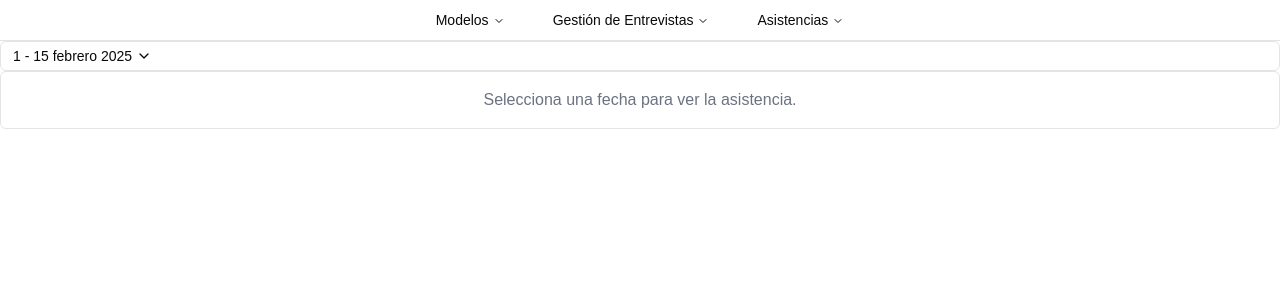
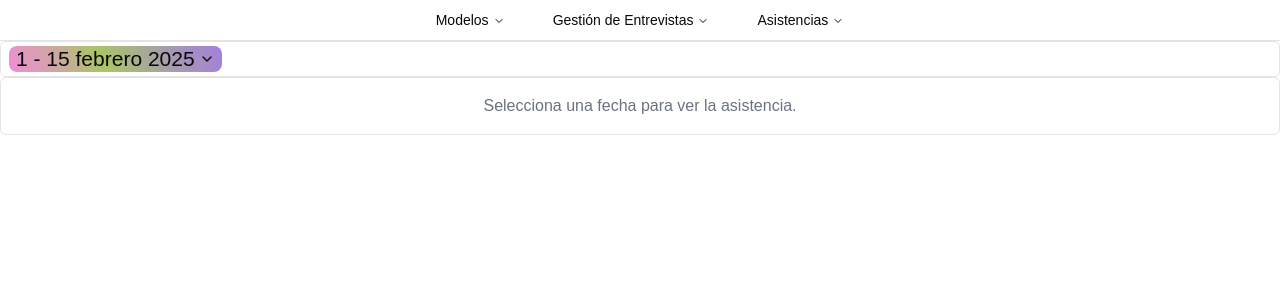
Before and after one commit to JoseFer2001/DesarrolloWeb, a Next.js app: page /asistencias in a window 1280 px wide. Shown: the top 300 px of the page. Built offline with nearby package versions, Linux system fonts and the light colour scheme.

Commit message:
Configuracion de inicio de sesión

```diff
--- a/src/app/entrevistas/page.tsx
+++ b/src/app/entrevistas/page.tsx
@@ -1,5 +1,6 @@
 "use client";
 
+import { MainNav } from "@/components/ui/nav-principal";
 import { useRouter } from "next/navigation";
 
 export default function Entrevistas() {
--- a/src/app/login/page.tsx
+++ b/src/app/login/page.tsx
@@ -20,7 +20,6 @@ export default function Login() {
     const users: User[] = JSON.parse(localStorage.getItem("users") || "[]");
 
     if (isRegistering) {
-      // Registrar usuario
       const userExists = users.some((user: User) => user.email === email);
       if (userExists) {
         alert("El usuario ya existe");
@@ -31,7 +30,6 @@ export default function Login() {
         setIsRegistering(false);
       }
     } else {
-      // Iniciar sesión
       const user = users.find((user: User) => user.email === email && user.password === password);
       if (user) {
         localStorage.setItem("auth", "true");
@@ -43,24 +41,30 @@ export default function Login() {
   };
 
   return (
-    <div className="flex h-screen items-center justify-center bg-gray-100">
-      <form className="rounded-lg bg-white p-6 shadow-md" onSubmit={handleSubmit}>
-        <h2 className="mb-4 text-center text-2xl font-bold">{isRegistering ? "Registro" : "Iniciar Sesión"}</h2>
+    <div
+      className="flex h-screen items-center justify-center bg-cover bg-center"
+      style={{ backgroundImage: "url('/fondo.jpg')", backgroundColor: "rgba(0, 0, 0, 0.5)", backgroundBlendMode: "overlay" }}
+    >
+      <form className="rounded-lg bg-white/10 p-6 shadow-md backdrop-blur-md w-96 border border-white/20 mt-10">
+        <img src="/user-icon.png" alt="User Icon" className="w-16 mx-auto mb-4" />
+        <h2 className="mb-4 text-center text-2xl font-bold text-white">
+          {isRegistering ? "Registro" : "Iniciar Sesión"}
+        </h2>
         <input
           type="email"
           placeholder="Correo electrónico"
-          className="mb-2 w-full rounded border p-2"
+          className="mb-2 w-full rounded border p-2 bg-white/30 text-white placeholder-gray-300 focus:outline-none focus:ring-2 focus:ring-blue-400"
           value={email}
           onChange={(e) => setEmail(e.target.value)}
         />
         <input
           type="password"
           placeholder="Contraseña"
-          className="mb-2 w-full rounded border p-2"
+          className="mb-2 w-full rounded border p-2 bg-white/30 text-white placeholder-gray-300 focus:outline-none focus:ring-2 focus:ring-blue-400"
           value={password}
           onChange={(e) => setPassword(e.target.value)}
         />
-        <button className="w-full rounded bg-blue-500 p-2 text-white">
+        <button className="w-full rounded bg-blue-500 p-2 text-white hover:shadow-lg transition-all">
           {isRegistering ? "Registrarse" : "Ingresar"}
         </button>
         <p className="mt-2 cursor-pointer text-center text-blue-500" onClick={() => setIsRegistering(!isRegistering)}>
--- a/src/components/AsistenciaComponents/QuincenaAsistencias.tsx
+++ b/src/components/AsistenciaComponents/QuincenaAsistencias.tsx
@@ -52,7 +52,7 @@ const Quincenas: React.FC<QuincenaProps> = ({ onChangeQuincena = () => {} }) =>
     <div className="flex cursor-pointer items-center rounded-md border px-3 py-1 text-sm font-medium">
       <Popover>
         <PopoverTrigger asChild>
-          <div className="flex items-center gap-1">
+          <div className="flex items-center gap-1 classBrillo" >
             <span>{`${quincena.startDay} - ${quincena.endDay} ${quincena.month} ${quincena.year}`}</span>
             <ChevronDown className="size-4" />
           </div>
--- a/src/components/AsistenciaComponents/TablaAsistencias.tsx
+++ b/src/components/AsistenciaComponents/TablaAsistencias.tsx
@@ -22,11 +22,10 @@ const TablaAsistencias: React.FC = () => {
     setAsistencia((prev) => {
       const newState = { ...prev };
       if (!newState[dayKey]) {
-        newState[dayKey] = "✅"; // Si está vacío, se marca como falta
+        newState[dayKey] = "✅";
       } else if (newState[dayKey] === "✅") {
-        newState[dayKey] = "❌"; // Si está en falta, se cambia a asistencia
-      } else {
-        delete newState[dayKey]; // Si ya está en asistencia, vuelve a vacío
+        newState[dayKey] = "❌";
+        delete newState[dayKey];
       }
       return newState;
     });
--- a/src/components/ui/Tabla-de-modelos.tsx
+++ b/src/components/ui/Tabla-de-modelos.tsx
@@ -33,7 +33,7 @@ export function UserTable() {
   );
 
   return (
-    <div className="rounded-lg border p-4 shadow-md">
+    <div className="size-full rounded-lg border p-4 shadow-md">
       {/* Barra de búsqueda */}
       <div className="mb-4 flex items-center space-x-2">
         <Search className="size-5 text-gray-500" />
--- a/src/components/ui/calendar.tsx
+++ b/src/components/ui/calendar.tsx
@@ -35,7 +35,7 @@ function Calendar({ className, classNames, showOutsideDays = true, ...props }: C
             ? "[&:has(>.day-range-end)]:rounded-r-md [&:has(>.day-range-start)]:rounded-l-md first:[&:has([aria-selected])]:rounded-l-md last:[&:has([aria-selected])]:rounded-r-md"
             : "[&:has([aria-selected])]:rounded-md"
         ),
-        day: cn(buttonVariants({ variant: "ghost" }), "h-8 w-8 p-0 font-normal aria-selected:opacity-100"),
+        day: cn(buttonVariants({ variant: "ghost" }), "size-8 p-0 font-normal aria-selected:opacity-100"),
         day_range_start: "day-range-start",
         day_range_end: "day-range-end",
         day_selected:
--- a/src/styles/globals.css
+++ b/src/styles/globals.css
@@ -60,6 +60,68 @@ body {
     --chart-4: 280 65% 60%;
     --chart-5: 340 75% 55%;
   }
+
+  @property --rotate {
+    syntax: "<angle>";
+    initial-value: 132deg;
+    inherits: false;
+  }
+
+  .classBrillo {
+    padding: 3px;
+    position: relative;
+    border-radius: 6px;
+    justify-content: center;
+    align-items: center;
+    text-align: center;
+    display: flex;
+    font-size: 1.5em;
+    cursor: pointer;
+  }
+
+  .classBrillo::before {
+    content: "";
+    width: 104%;
+    height: 102%;
+    border-radius: 8px;
+    background-image: linear-gradient(
+      var(--rotate)
+      , #f08cd7, #a9c567 43%, #a47edf);
+      position: absolute;
+      z-index: -1;
+      top: -1%;
+      left: -2%;
+      animation: spin 2.5s linear infinite;
+  }
+
+  .classBrillo::after {
+    position: absolute;
+    content: "";
+    top: calc(var(--card-height) / 6);
+    left: 0;
+    right: 0;
+    z-index: -1;
+    height: 100%;
+    width: 100%;
+    margin: 0 auto;
+    transform: scale(0.8);
+    filter: blur(calc(var(--card-height) / 6));
+    background-image: linear-gradient(
+      var(--rotate)
+      , #f08cd7, #a9c567 43%, #a47edf);
+      opacity: 0.3;
+    transition: opacity .5s;
+    animation: spin 2.5s linear infinite;
+  }
+
+  @keyframes spin {
+    0% {
+      --rotate: 0deg;
+    }
+    100% {
+      --rotate: 360deg;
+    }
+  }
 }
 
 @layer base {
```
Also changed, not shown: src/app/layout.tsx (+4 -6 lines), public/fondo.jpg (added), public/user-icon.png (added).
